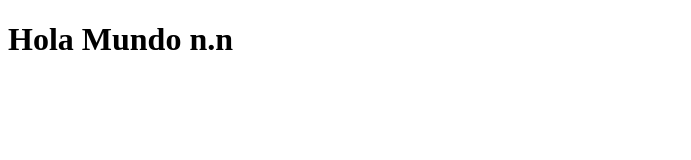
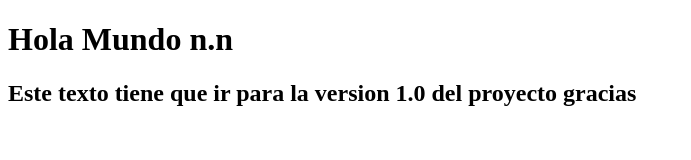
Before and after one commit to Tebolita/TestGit, a plain HTML site: page index.html in a window 1280 px wide. Shown: the whole page, without its empty margins (0-691 px from the left). Drawn offline with Linux system fonts and the light colour scheme.

Commit message:
Version 1.0

```diff
--- a/index.html
+++ b/index.html
@@ -8,5 +8,12 @@
 </head>
 <body>
     <h1>Hola Mundo n.n</h1>
+
+    <div class="TextNotification">
+        <h2>Este texto tiene que ir para la version 1.0 del proyecto gracias</h2>
+    </div>
+
+
+
 </body>
 </html>
```
Also changed, not shown: 1 other file.
